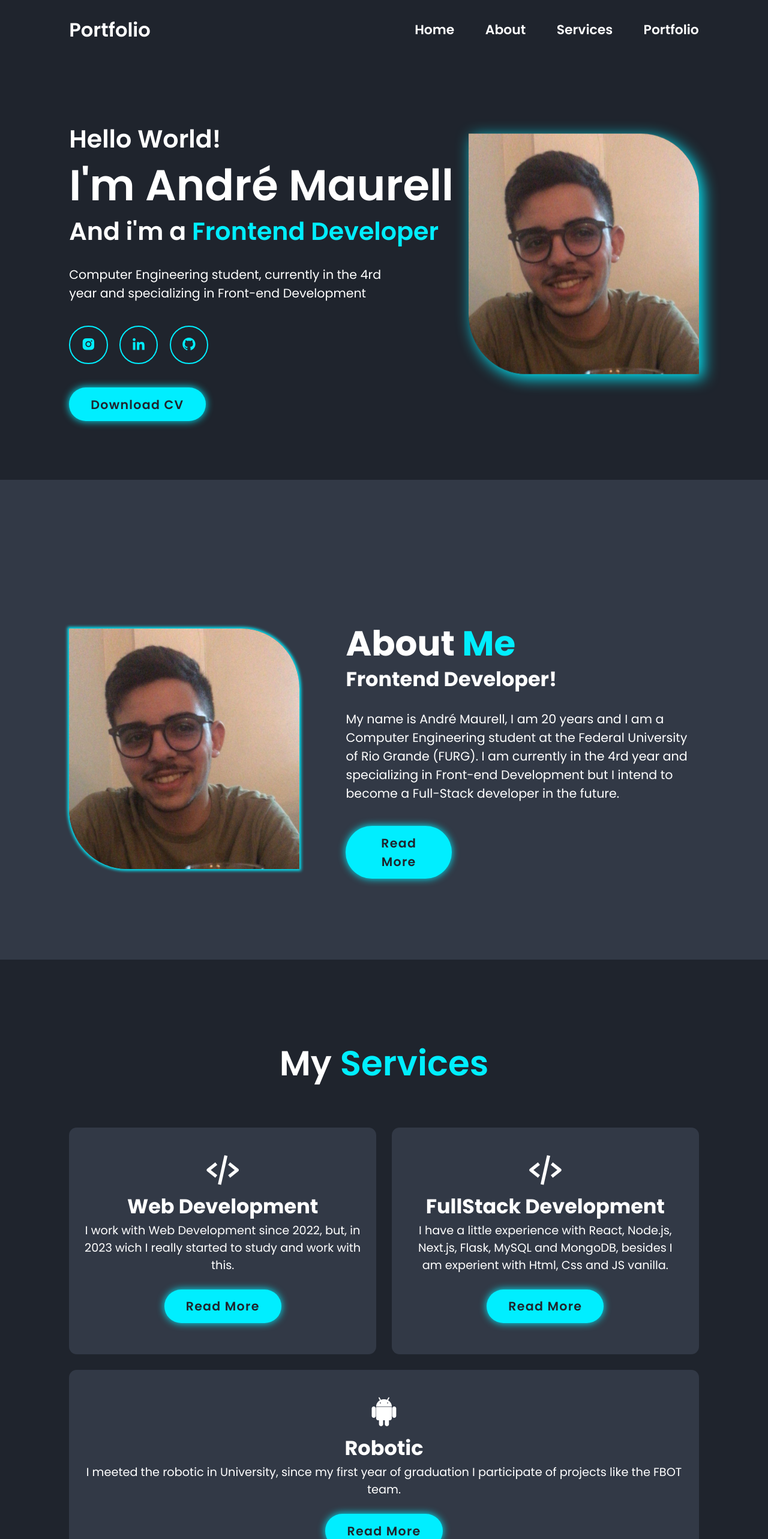
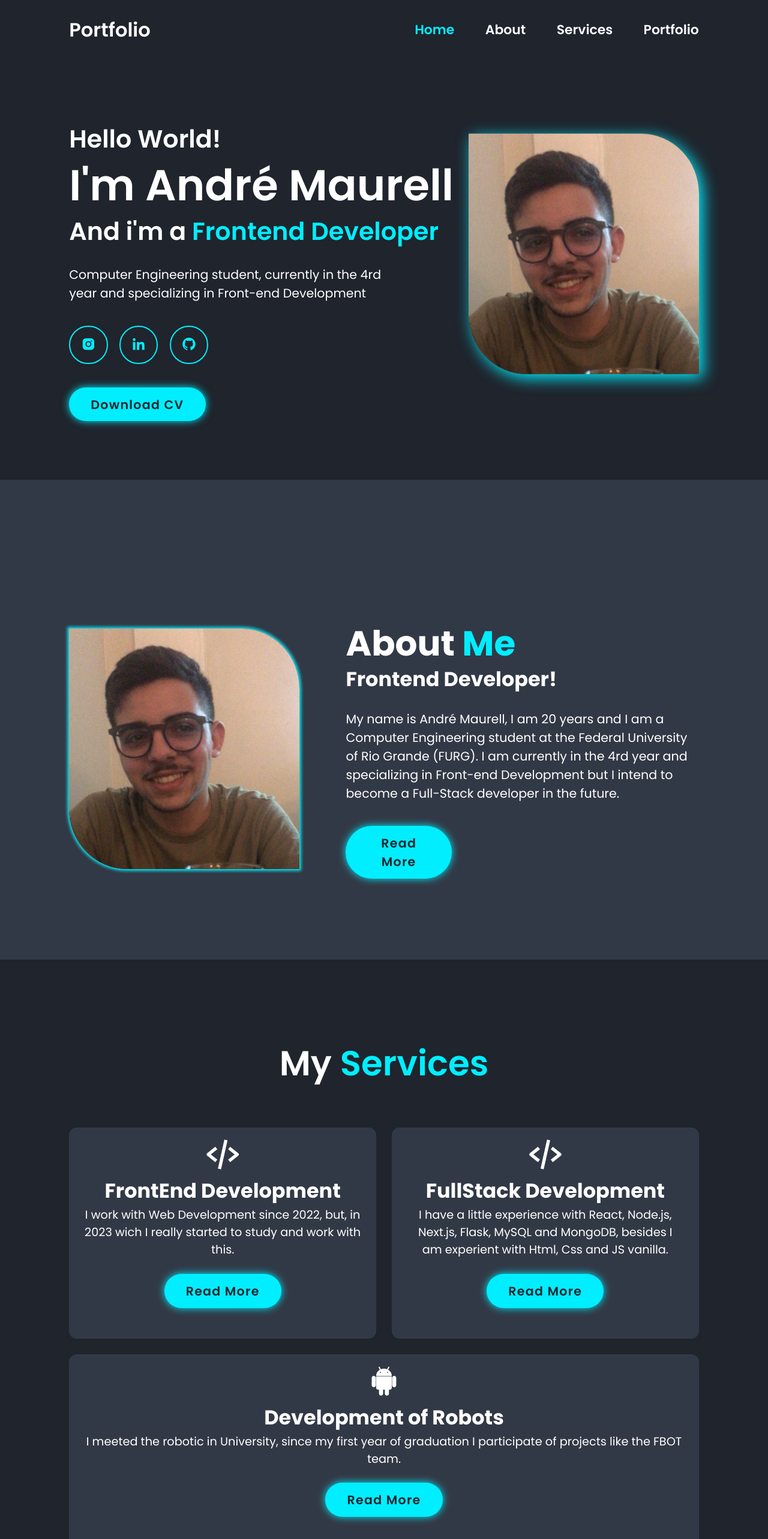
Before and after one commit to andremaurell/react-portfolio, a React (Vite) app: page / in a window 1280 px wide. Shown: the top 2566 px of the page at 60% size. Built offline with nearby package versions, Linux system fonts and the light colour scheme.

Commit message:
up to pages

```diff
--- a/src/App.css
+++ b/src/App.css
@@ -1,3 +1,12 @@
 body{
   background-color: var(--bg-color);
 }
+
+@media (max-width:1200px){
+  html{
+  font-size: 55%;
+  overflow-x:hidden;
+  zoom: 0%;
+  width: 100%;
+}
+}
--- a/src/components/Navbar/Navbar.jsx
+++ b/src/components/Navbar/Navbar.jsx
@@ -1,27 +1,52 @@
-import React, {useRef, useState, useEffect} from 'react'
-import { BrowserRouter } from 'react-router-dom'
-import { HashLink as Link } from "react-router-hash-link"
+import React, {useState, useEffect} from 'react'
 import style from './Navbar.module.css'
 
 export default function Navbar({}) {
 
-window.onscroll = () => {
+    const [active, setActive] = useState('home')
+    const [isMenuOpen, setIsMenuOpen] = useState(false)
+
+    const sections = document.querySelectorAll('section');
+
+    const handleScroll = () => {
         sections.forEach( sec => {
             let top = window.scrollY;
             let offset = sec.offsetTop -150;
             let height = sec.offsetHeight;
             let id = sec.getAttribute('id');
-    })
+
+        if (top >= offset && top < offset + height) {
+            setActive(id);
             }
+        });
+        }
+    useEffect(() => {
+        window.addEventListener('scroll', handleScroll);
+        return () => {
+            window.removeEventListener('scroll', handleScroll);
+            }
+        }, []);
+
+    const handleMenuClick = () => {
+        setIsMenuOpen(!isMenuOpen)
+
+    }
+
+
 
     return (
         <div className={style['header']}>
             <a href="#" className={style['logo']}>Portfolio</a>
-            <nav className={style['navbar']}>
-                <a href="#home">Home</a>
-                <a href="#about">About</a>
-                <a href="#services">Services</a>
-                <a href="#portfolio">Portfolio</a>
+
+            <div className={`${style['menu-icon']} ${isMenuOpen ? style['bx-x'] : ''}`} onClick={handleMenuClick}>
+                <i className={isMenuOpen ? 'bx bx-x' : 'bx bx-menu'} id="menu-icon"></i>
+            </div>
+
+            <nav className={`${style['navbar']} ${isMenuOpen ? style['active'] : ''}`}>
+                <a href="#home" className={active === "home" ? style['active'] : ""}>Home</a>
+                <a href="#about" className={active === "about" ? style['active'] : ""}>About</a>
+                <a href="#services" className={active === "services" ? style['active'] : ""}>Services</a>
+                <a href="#portfolio" className={active === "portfolio" ? style['active'] : ""}>Portfolio</a>
             </nav>
         </div>
     )
--- a/src/components/Navbar/Navbar.module.css
+++ b/src/components/Navbar/Navbar.module.css
@@ -21,7 +21,7 @@ a{
 }
 
 .navbar a:hover,
-.navbar a:active{
+.navbar a.active{
     color: var(--main-color);
 }
 
@@ -31,3 +31,34 @@ a{
     font-weight: 600;
     font-size: 2.5rem;
 }
+.header i{
+    display: none;
+}
+
+@media (max-width:1200px){
+    .navbar{
+        position: absolute;
+        top: 100%;
+        left: 0;
+        width: 100%;
+        background: var(--bg-color);
+        display: none;
+    }
+    .navbar a{
+        display: block;
+        font-size: 2rem;
+        padding: 0.5rem 0;
+        margin-left: 10vw;
+
+    }
+    .header i{
+        display: flex;
+        display: block;
+        font-size: 3rem;
+        cursor: pointer;
+    }
+
+    .navbar.active {
+        display: block;
+    }
+}
--- a/src/components/Services/Services.jsx
+++ b/src/components/Services/Services.jsx
@@ -32,7 +32,7 @@ export default function Services({}) {
                 <div className={style["services-content"]}>
                     <div className={style["services-box"]} id = "firstSon">
                         <i class='bx bx-code-alt' ></i>
-                        <h3>Web Development</h3>
+                        <h3>FrontEnd Development</h3>
                         <p>I work with Web Development since 2022,
                             but, in 2023 wich I really started to
                             study and work with this.
@@ -67,7 +67,7 @@ export default function Services({}) {
                     </div>
                     <div className={style["services-box"]} id = "thirdSon">
                         <i class='bx bxl-android' ></i>
-                        <h3>Robotic</h3>
+                        <h3>Development of Robots</h3>
                         <p>I meeted the robotic in University,
                              since my first year of graduation
                               I participate of projects like the
@@ -88,6 +88,7 @@ export default function Services({}) {
                     </div>
 
 
+
                 </div>
             </section>
         </div>
--- a/src/components/Services/Services.module.css
+++ b/src/components/Services/Services.module.css
@@ -11,7 +11,7 @@
 
 .services-content {
     display: flex;
-    align-items: center;
+    align-items: stretch;
     justify-content: center;
     flex-wrap: wrap;
     gap: 2rem;
@@ -25,11 +25,12 @@
 .services-content .services-box {
     flex: 1 1 30rem;
     background: var(--second-bg-color);
-    padding: 3rem 2rem 4rem;
+    padding: 1rem 2rem 4rem;
     border-radius: 1rem;
     text-align: center;
     transition: .5s ease-in-out;
 }
+
 
 .services-content .services-box:hover {
     transform: matrix3d(1.05, 0, 0, 0, 0, 1.05, 0, 0, 0, 0, 1, 0, 0, 0, 0, 1);
--- a/src/index.css
+++ b/src/index.css
@@ -49,6 +49,12 @@ section {
   transform: matrix3d(1.05, 0, 0, 0, 0, 1.05, 0, 0, 0, 0, 1, 0, 0, 0, 0, 1);
 }
 
-.more {
-  display:inline;
+
+@media (max-width:1200px){
+  html{
+    font-size: 55%;
+    overflow-x:hidden;
+    zoom: 0%;
+    width: 100%;
 }
+}
```
Lines whose indentation alone changed are shown as unchanged.
